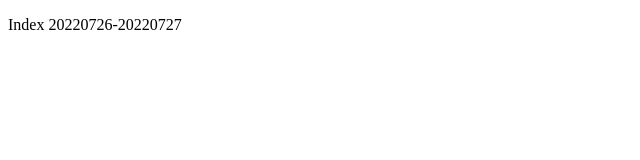
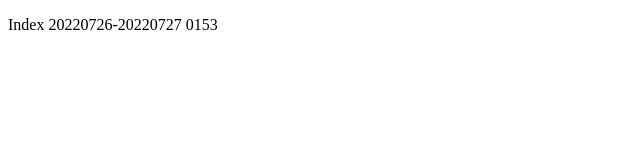
Before and after one commit to sujixiil/remo-repo, a plain HTML site: page index.html in a window 1280 px wide. Shown: the full height of the page, 0-640 px from the left. Drawn offline with Linux system fonts and the light colour scheme.

Commit message:
20220727 0205 add

```diff
--- a/index.html
+++ b/index.html
@@ -8,7 +8,7 @@
 </head>
 
 <body>
-	<p>Index 20220726-20220727</p>
+	<p>Index 20220726-20220727 0153</p>
 </body>
 
 </html>
```
Also changed, not shown: 20220727-0152.txt (added), testfile.txt, 設計書.txt.
